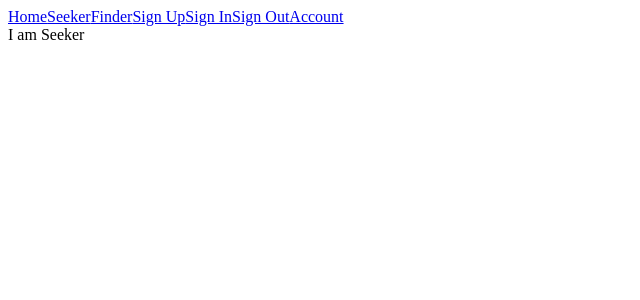
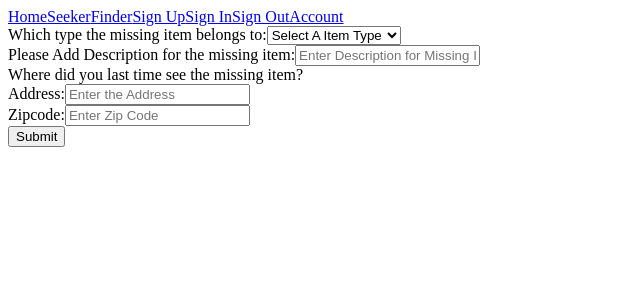
Before and after one commit to leelali/Seeker_Finder, a React (Create React App) app: page /seeker in a window 1280 px wide. Shown: the top 300 px of the page, without its empty margins (0-640 px from the left). Built offline with nearby package versions, Linux system fonts and the light colour scheme.

Commit message:
Add input fields for seeker component

```diff
--- a/src/components/Seeker.js
+++ b/src/components/Seeker.js
@@ -1,9 +1,53 @@
 import React, { Component } from 'react';
 
 class Seeker extends Component {
+  constructor() {
+    super();
+    this.state = {
+      itemType: '',
+      image: null,
+      description: '',
+      address: '',
+      zipCode: '',
+    };
+  }
+
+  handleInputChange = (e)=> {
+    this.setState({
+      [e.target.name]: e.target.value
+    })
+  };
+
   render() {
     return (
-      <div>I am Seeker</div>
+      <div>
+        Which type the missing item belongs to:
+        {/* creates a dropdown menu of missing items' types to choose from */}
+        <select className='dropdownList' name='itemType' onChange={this.handleInputChange}>
+              <option value='' selected disabled>Select A Item Type</option>
+              <option value='Human Being'>Human Being</option>
+              <option value='Pets'>Pets</option>
+              <option value='Cards'>Cards</option>
+              <option value='Clothes'>Clothes</option>
+              <option value='Keys Wallet'>Keys Wallet</option>
+              <option value='Toys'>Toys</option>
+              <option value='Others'>Others</option>
+          </select>
+          <div>
+            Please Add Description for the missing item:
+            <input type='text' name='description' value={this.state.description} onChange={this.handleInputChange} placeholder='Enter Description for Missing Item'></input>
+          </div>
+          <div>Where did you last time see the missing item?</div>
+          <div>
+            Address:
+            <input type='text' name='address' value={this.state.address} onChange={this.handleInputChange} placeholder='Enter the Address'></input>
+          </div>
+          <div>
+            Zipcode:
+            <input type='number' name='zipCode' value={this.state.zipCode} onChange={this.handleInputChange} placeholder='Enter Zip Code'></input>
+          </div>
+          <button>Submit</button>
+      </div>
     );
   }
 }
--- a/src/components/Signout.js
+++ b/src/components/Signout.js
@@ -3,7 +3,7 @@ import React, { Component } from 'react';
 class Signout extends Component {
   render() {
     return (
-      <div>Please sign out</div>
+      <div>Sign out successfully</div>
     );
   }
 }
```
